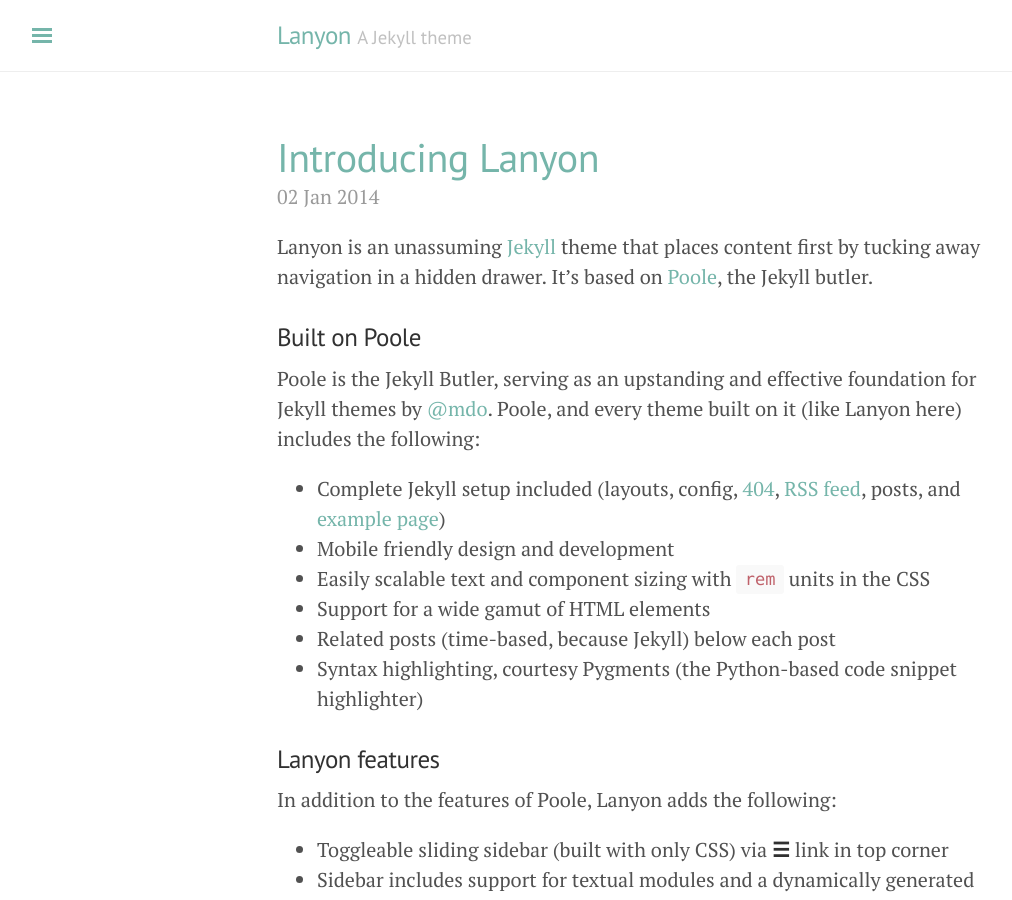
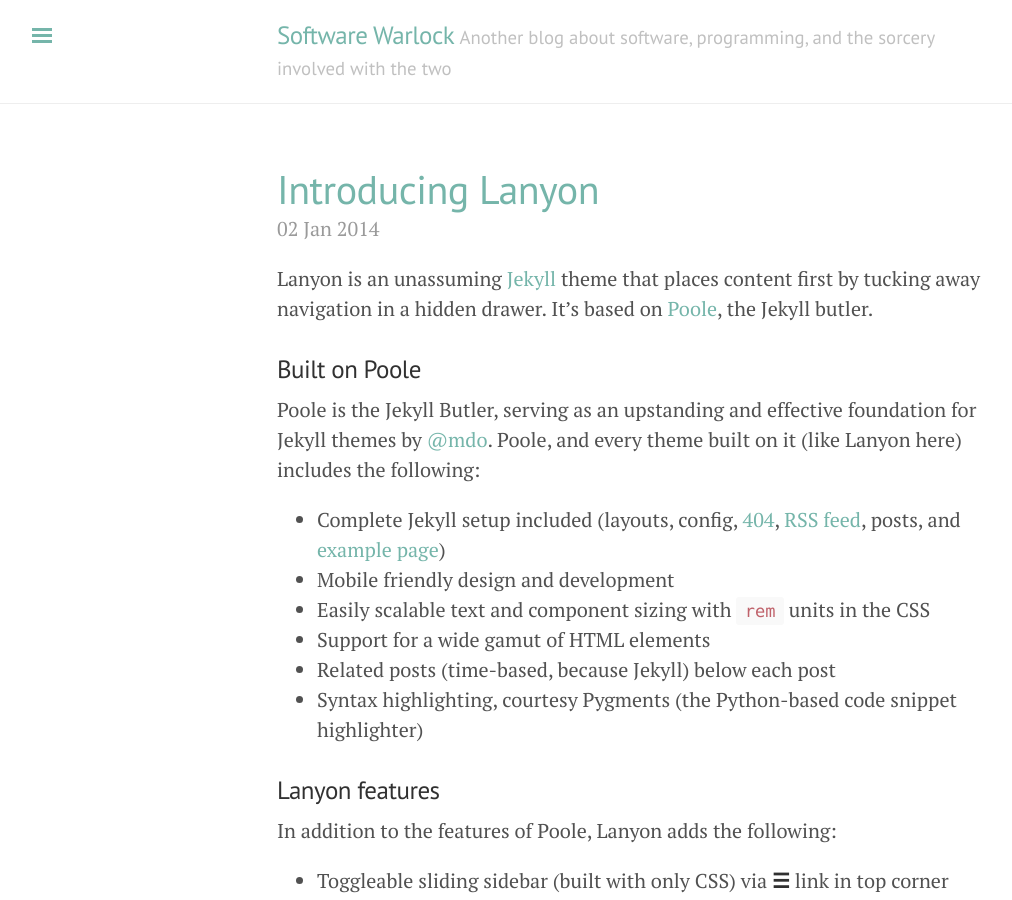
Before and after one commit to emptyflash/emptyflash.github.io, a Jekyll site: the page built from index.html, in a window 1280 px wide and 900 px high. Shown: the whole window, without its empty margins (3-1015 px from the left). Built offline with Jekyll 4.4.1, drawn with Linux system fonts in a browser that asks for light colours; the list of posts is cut into pages by our own code.

Commit message:
updated config vars

```diff
--- a/_config.yml
+++ b/_config.yml
@@ -5,18 +5,18 @@
 relative_permalinks: true
 
 # Setup
-title:               Lanyon
-tagline:             'A Jekyll theme'
-description:         'A reserved <a href="http://jekyllrb.com" target="_blank">Jekyll</a> theme that places the utmost gravity on content with a hidden drawer. Made by <a href="https://twitter.com/mdo" target="_blank">@mdo</a>.'
-url:                 http://lanyon.getpoole.com
-baseurl:             ''
+title:               Software Warlock
+tagline:             'Another blog about software, programming, and the sorcery involved with the two'
+description:         'There are a lot of dev blogs out there. This is just another one.'
+url:                 http://softwarewarlock.github.io/
+baseurl:             'http://softwarewarlock.github.io/'
 paginate:            5
 
 # About/contact
 author:
-  name:              Mark Otto
-  url:               https://twitter.com/mdo
-  email:             markdotto@gmail.com
+  name:              Cameron Alexander
+  url:               https://twitter.com/SoftwareWarlock
+  email:             emptyflash@gmail.com
 
 # Custom vars
 version:             1.0.0
```
